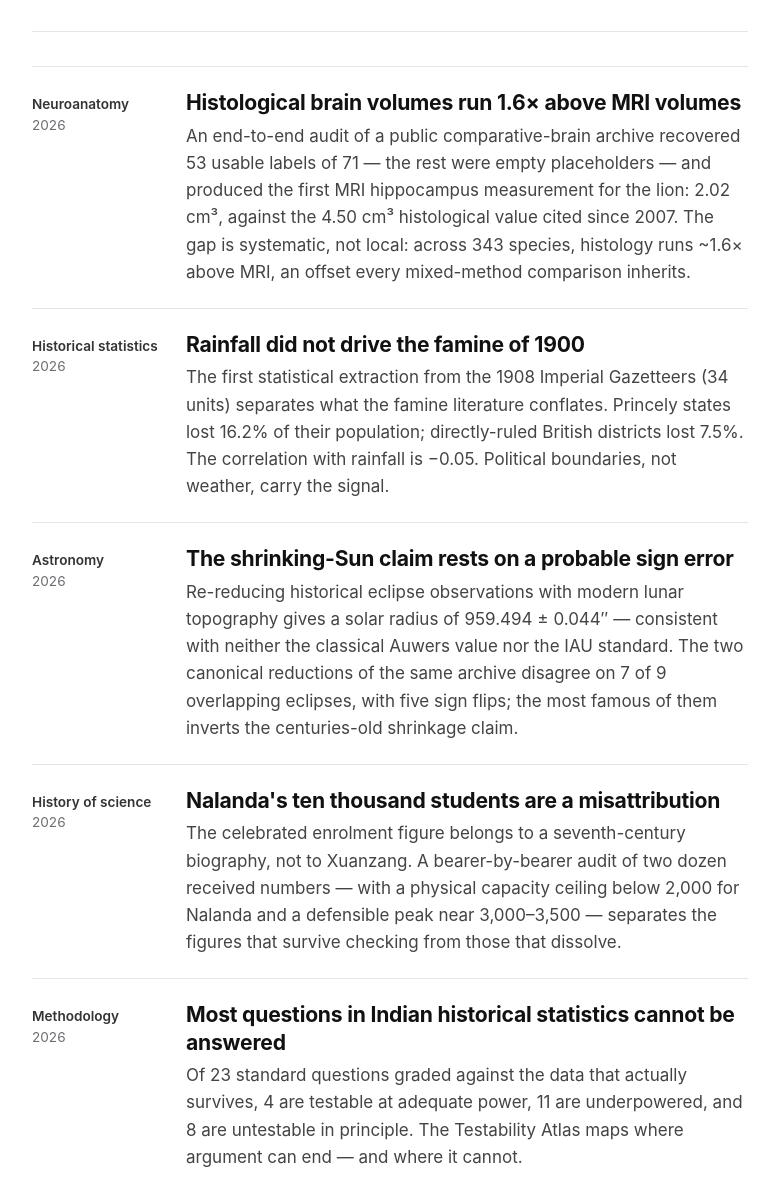
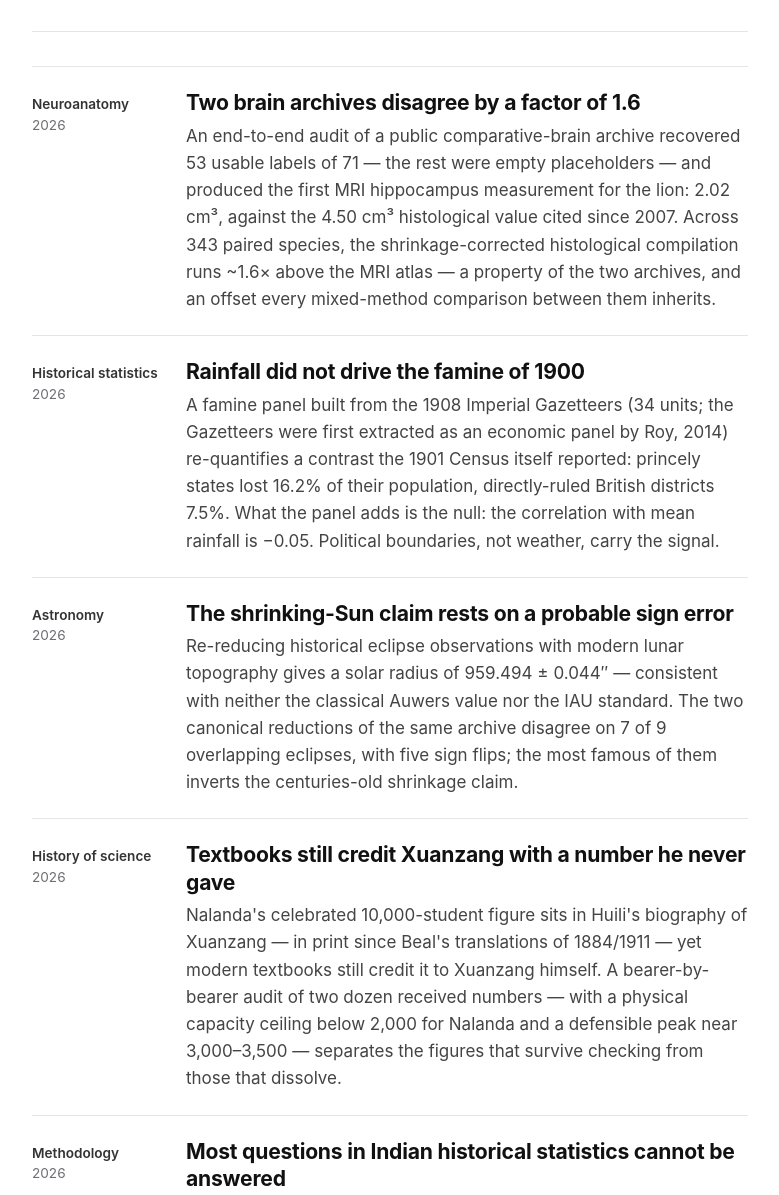
Before and after one commit to atharva-chourey-lab/atharva-chourey-lab, a plain HTML site: page index.html in a window 1280 px wide. Shown: the part 362-1557 px from the top of the page, without its empty margins (250-1029 px from the left). Drawn offline with Linux system fonts and the light colour scheme.

Commit message:
Rescope claims per precedent sweep: Roy 2014 prior, archive-ratio framing, textbook-misattribution seam

```diff
--- a/index.html
+++ b/index.html
@@ -32,13 +32,13 @@ a{color:var(--accent)}
 <hr>
 
 <div class="row"><div class="side"><b>Neuroanatomy</b>2026</div><div class="main">
-<h3>Histological brain volumes run 1.6× above MRI volumes</h3>
-<p>An end-to-end audit of a public comparative-brain archive recovered 53 usable labels of 71 — the rest were empty placeholders — and produced the first MRI hippocampus measurement for the lion: 2.02 cm³, against the 4.50 cm³ histological value cited since 2007. The gap is systematic, not local: across 343 species, histology runs ~1.6× above MRI, an offset every mixed-method comparison inherits.</p>
+<h3>Two brain archives disagree by a factor of 1.6</h3>
+<p>An end-to-end audit of a public comparative-brain archive recovered 53 usable labels of 71 — the rest were empty placeholders — and produced the first MRI hippocampus measurement for the lion: 2.02 cm³, against the 4.50 cm³ histological value cited since 2007. Across 343 paired species, the shrinkage-corrected histological compilation runs ~1.6× above the MRI atlas — a property of the two archives, and an offset every mixed-method comparison between them inherits.</p>
 </div></div>
 
 <div class="row"><div class="side"><b>Historical statistics</b>2026</div><div class="main">
 <h3>Rainfall did not drive the famine of 1900</h3>
-<p>The first statistical extraction from the 1908 Imperial Gazetteers (34 units) separates what the famine literature conflates. Princely states lost 16.2% of their population; directly-ruled British districts lost 7.5%. The correlation with rainfall is −0.05. Political boundaries, not weather, carry the signal.</p>
+<p>A famine panel built from the 1908 Imperial Gazetteers (34 units; the Gazetteers were first extracted as an economic panel by Roy, 2014) re-quantifies a contrast the 1901 Census itself reported: princely states lost 16.2% of their population, directly-ruled British districts 7.5%. What the panel adds is the null: the correlation with mean rainfall is −0.05. Political boundaries, not weather, carry the signal.</p>
 </div></div>
 
 <div class="row"><div class="side"><b>Astronomy</b>2026</div><div class="main">
@@ -47,8 +47,8 @@ a{color:var(--accent)}
 </div></div>
 
 <div class="row"><div class="side"><b>History of science</b>2026</div><div class="main">
-<h3>Nalanda's ten thousand students are a misattribution</h3>
-<p>The celebrated enrolment figure belongs to a seventh-century biography, not to Xuanzang. A bearer-by-bearer audit of two dozen received numbers — with a physical capacity ceiling below 2,000 for Nalanda and a defensible peak near 3,000–3,500 — separates the figures that survive checking from those that dissolve.</p>
+<h3>Textbooks still credit Xuanzang with a number he never gave</h3>
+<p>Nalanda's celebrated 10,000-student figure sits in Huili's biography of Xuanzang — in print since Beal's translations of 1884/1911 — yet modern textbooks still credit it to Xuanzang himself. A bearer-by-bearer audit of two dozen received numbers — with a physical capacity ceiling below 2,000 for Nalanda and a defensible peak near 3,000–3,500 — separates the figures that survive checking from those that dissolve.</p>
 </div></div>
 
 <div class="row"><div class="side"><b>Methodology</b>2026</div><div class="main">
```
Also changed, not shown: 1 other file.
